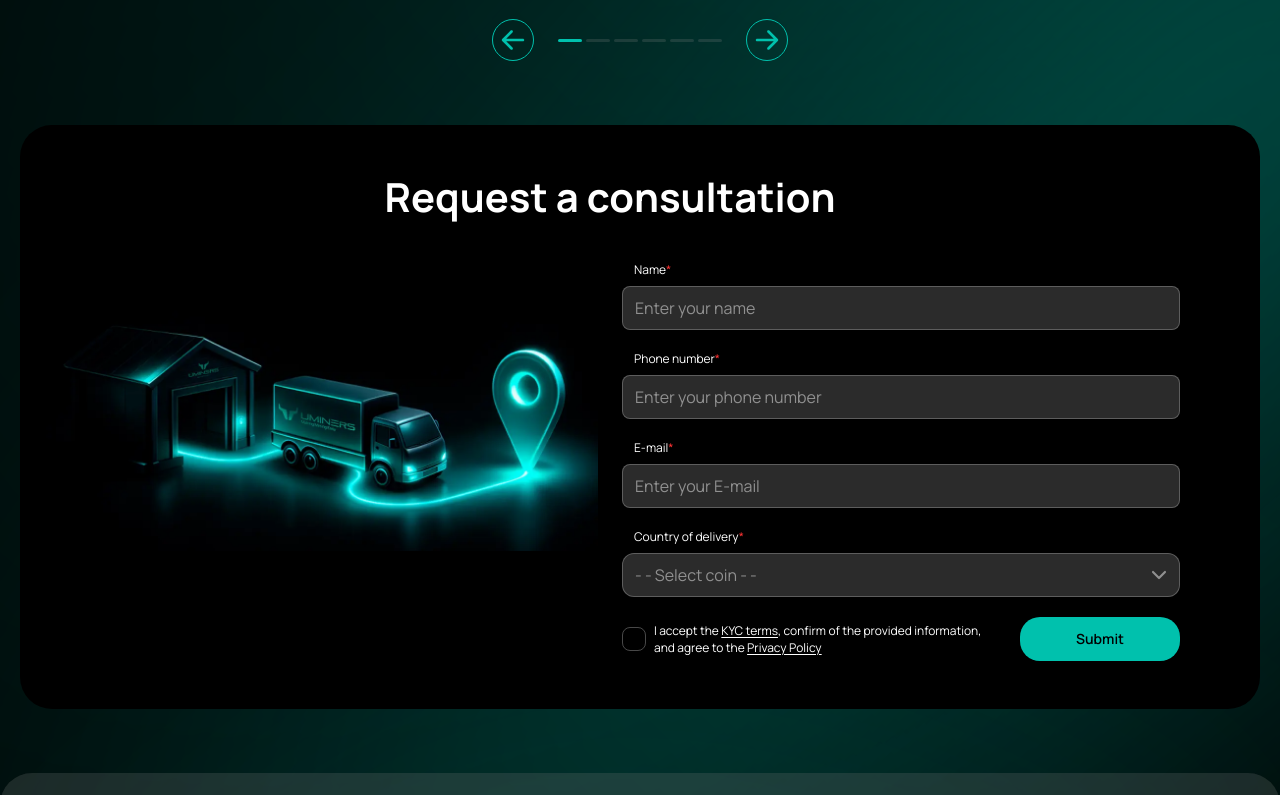
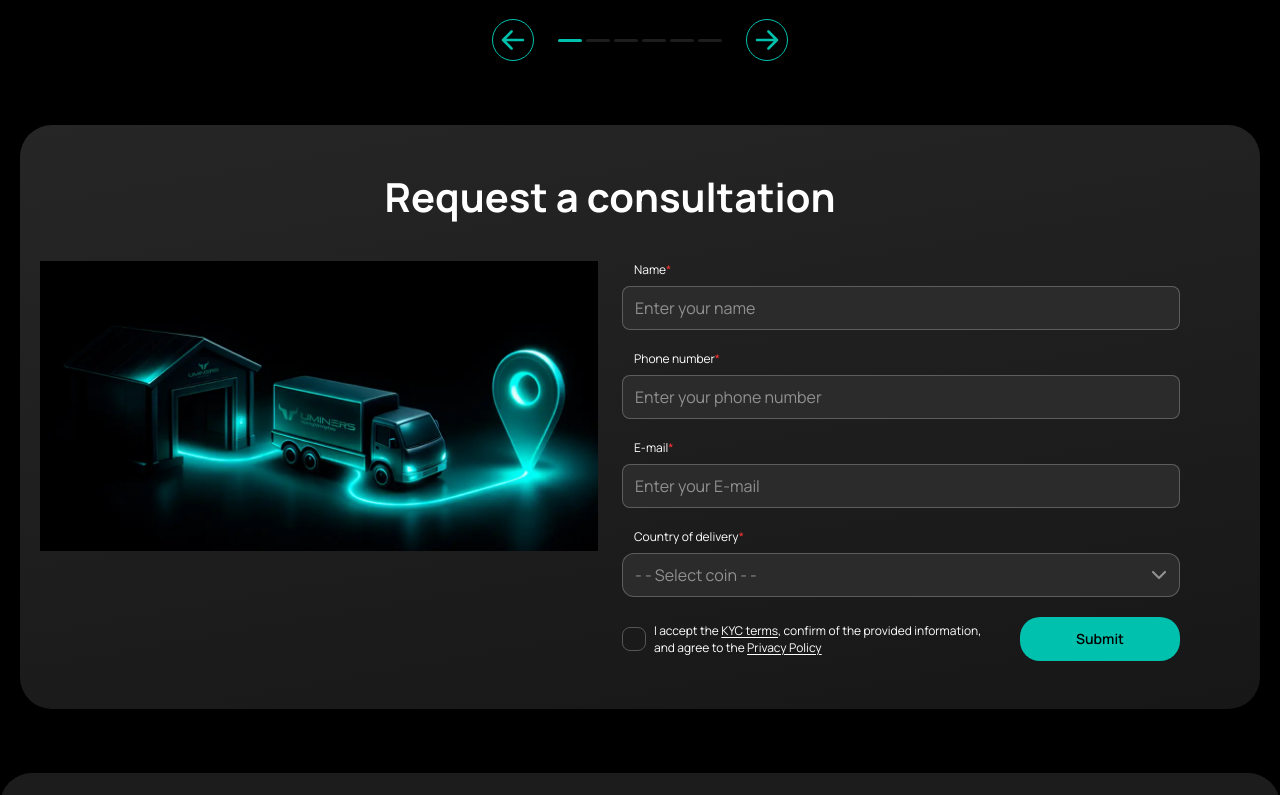
Before and after one commit to Syrone/uminers, a website: page app/product.html in a window 1280 px wide. Shown: the part 3990-4785 px from the top of the page. Drawn offline with Linux system fonts and the light colour scheme.

Commit message:
Обновить стили для компонента обратной связи и временно скрыть элемент декорации страницы

```diff
--- a/app/product.html
+++ b/app/product.html
@@ -2342,6 +2342,6 @@
   </button>
 </div>
 
-    <div class="page-decoration"></div>
+    <!-- <div class="page-decoration"></div> -->
   </body>
 </html>
--- a/src/scss/components/_callback.scss
+++ b/src/scss/components/_callback.scss
@@ -225,7 +225,8 @@
   }
 
   &--product {
-    background-color: var(--dark);
+    background-color: transparent;
+    background-image: linear-gradient(170deg, rgba(var(--light-rgb), .15) 0%, rgba(204, 204, 204, .15) 50%, rgba(153, 153, 153, .15) 100%);
     padding: 2rem var(--container-offset);
 
     @include mixins.breakpoint-up(lg) {
```
Also changed, not shown: src/product.html (+1 -1 lines), app/css/main.css.
